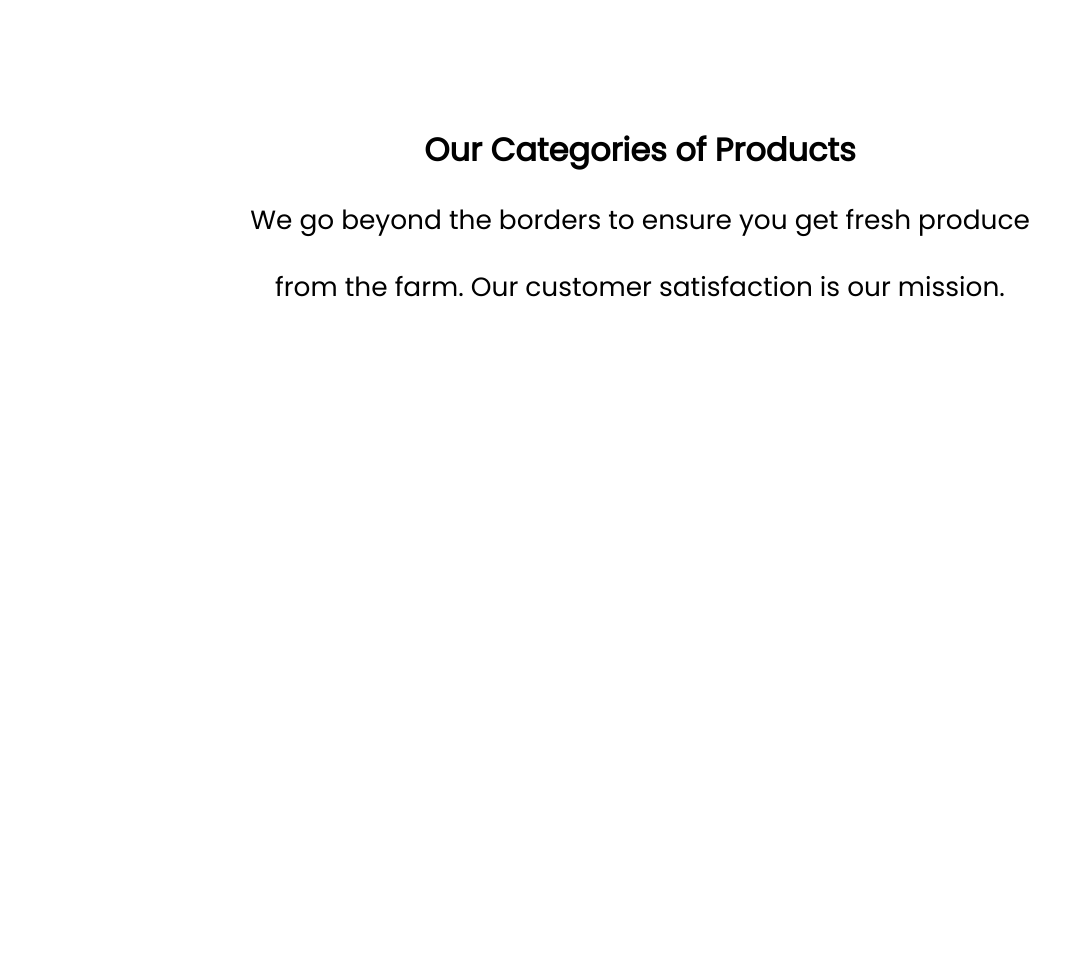
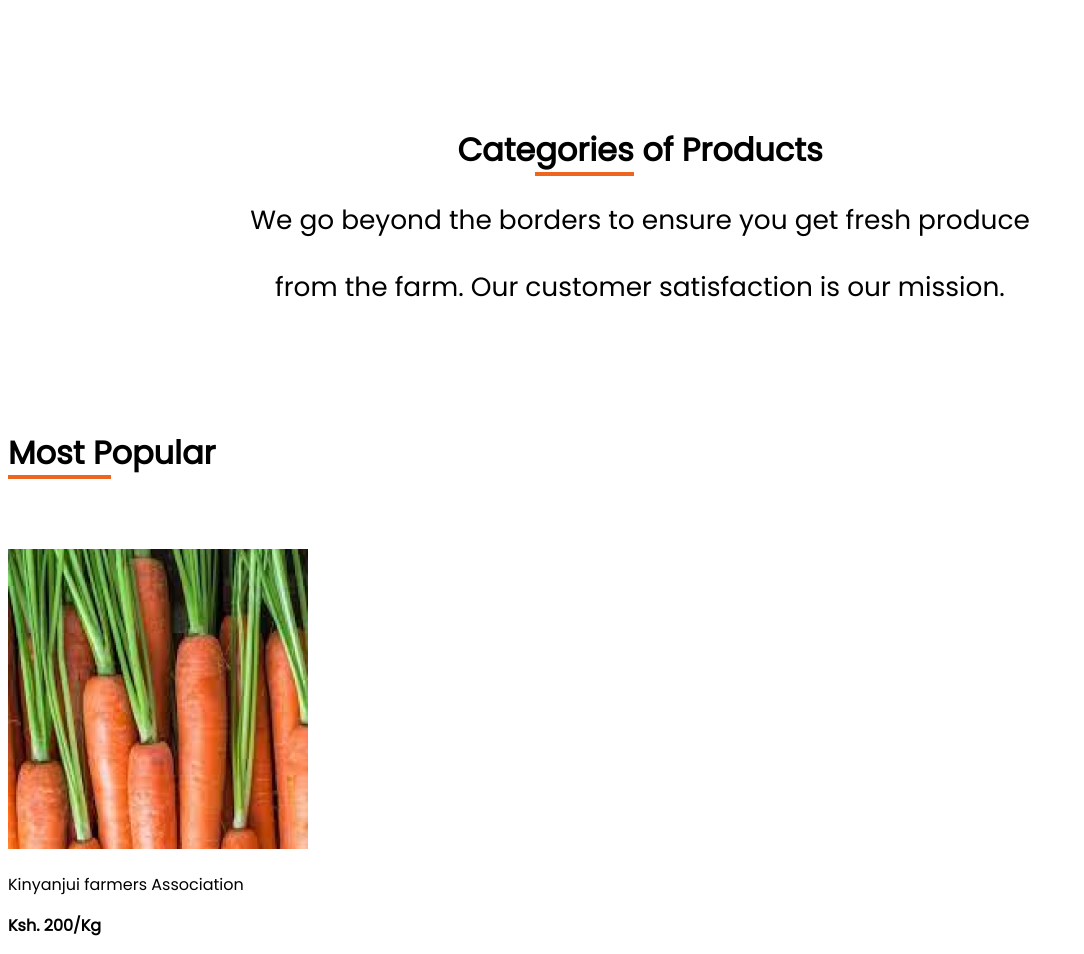
Before and after one commit to sialotobiko/Moringa-IP-Week-2, a plain HTML site: page index.html in a window 1280 px wide. Shown: the part 1800-2754 px from the top of the page, without its empty margins (0-1084 px from the left). Before the commit the page ends 2133 px from the top, so only its background shows below. Drawn offline with Linux system fonts and the light colour scheme.

Commit message:
This commit will add some underline effects

```diff
--- a/assets/styles/styles.css
+++ b/assets/styles/styles.css
@@ -91,10 +91,26 @@ a.hover{
 #existtxt2{
     font-size: 165%;
 }
+#whyw{
+    border-bottom: 4px solid #ED661F;
+}
 #category{
     text-align: center;
+}
+#gories{
+    border-bottom: 4px solid #ED661F;
 }
 #beyond, #from{
     text-align: center;
     font-size: 165%;
 }
+#mostp{
+    border-bottom: 4px solid #ED661F;
+}
+#carrotsimg{
+    height: 300px;
+    width: 300px;
+}
+#price{
+    font-weight: bold;
+}
--- a/index.html
+++ b/index.html
@@ -53,7 +53,7 @@
     <div class="existdiv">
         <p id="existp">
             <img id="existimg" src="/assets/images/image 3.png">
-            <p id="existtxt1"><h1>Why we exist</h1></p>
+            <p id="existtxt1"><h1><span id="whyw">Why w</span>e exist</h1></p>
             <p id="existtxt2">We are built to make your work easier. Like any online ecommerce, AgriPlus provides a great platform for farmers to reach their customers throughout the country. We have made it easier to shop from anywhere through the platform</p>
         </p>
     </div>
@@ -73,8 +73,22 @@
     <br>
     <br>
     <br>
-    <h1 id="category">Our Categories of Products</h1>
+    <h1 id="category">Cate<span id="gories">gories</span> of Products</h1>
     <p id="beyond">We go beyond the borders to ensure you get fresh produce</p>
     <p id="from">from the farm. Our customer satisfaction is our mission.</p>
+    <br>
+    <br>
+    <br>
+    <h1 class="mostpopular"><span id="mostp">Most P</span>opular</h1>
+    <br>
+    <br>
+    <div class="products">
+        <div id="carrots">
+            <img id="carrotsimg" src="/assets/images/Rectangle 5.png">
+            <p id="kfa">Kinyanjui farmers Association</p>
+            <p id="price">Ksh. 200/Kg</p>
+        </div>
+
+    </div>
 </body>
 </html>
```
